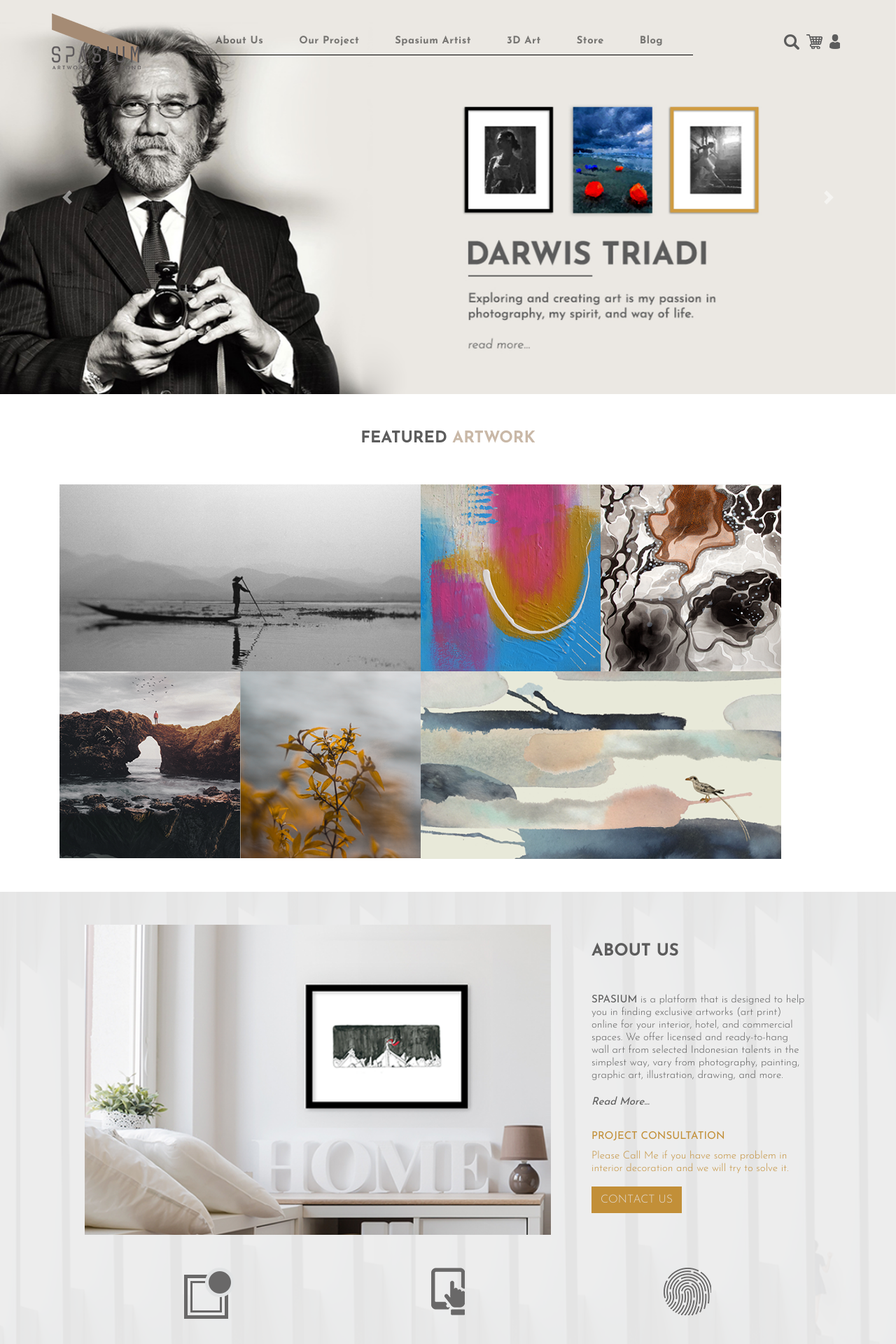
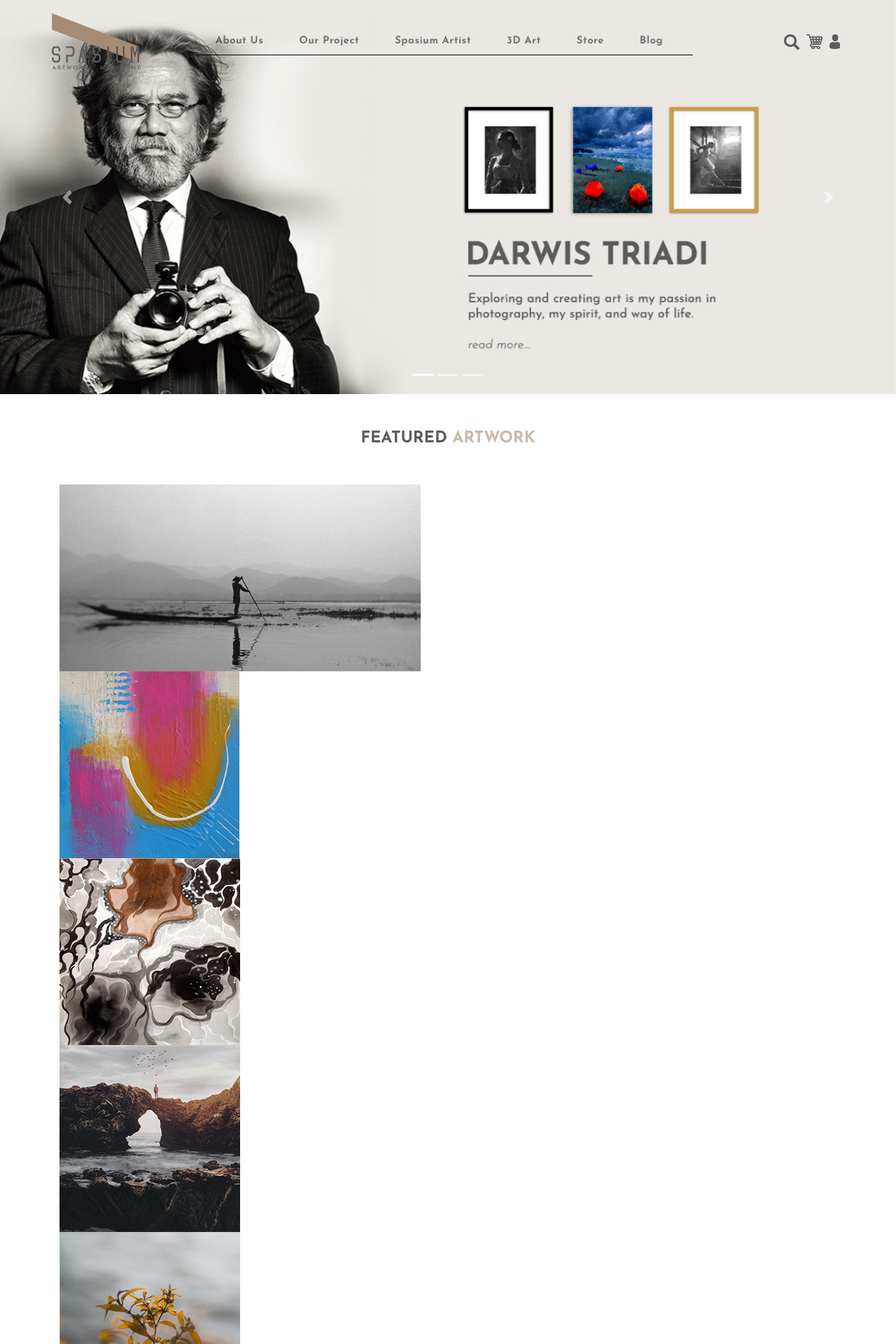
Before and after one commit to Merdeka-45/spasium, a PHP site: page / in a window 1280 px wide. Shown: the top 1920 px of the page at 70% size. Run offline with PHP 8.4, Linux system fonts and the light colour scheme.

Commit message:
update new responsive

```diff
--- a/assets/css/responsive-style.css
+++ b/assets/css/responsive-style.css
@@ -12,6 +12,12 @@
         width: 70% !important;
     }
     /* end of navbar */
+    .image-detail{
+        width: 100%;
+    }
+    .image-detail img{
+        width: 100%;
+    }
     /* featured */
     .feature-image .col-md-12:first-child .image-detail:nth-child(2), .feature-image .col-md-12:last-child .image-detail:nth-child(1){
         display: inline-block;
@@ -81,6 +87,11 @@
     }
     /* end of find us */
 }
+@media only screen and (max-width:425px){
+
+}
+
+
 @media only screen and (max-width: 360px)  {
     .navbar-toggler{
         padding: 2px 7px;
@@ -90,6 +101,9 @@
     }
     .navbar-brand img{
         width: 50% !important;
+    }
+    .image-detail{
+        width: 100%;
     }
     .image-detail img{
         width: 100%;
--- a/assets/css/style.css
+++ b/assets/css/style.css
@@ -99,7 +99,7 @@ body{
     color: #555555;
     letter-spacing: 0.5px;
 }
-.carousel-item{
+/* .carousel-item{
     position: relative;
 }
 .carousel-item img{
@@ -112,7 +112,7 @@ body{
     font-size: 17pt;
     width: 342px;
     color: #555555;
-}
+} */
 .carousel-control{
     color: #555555;
 }
--- a/index.html
+++ b/index.html
@@ -9,7 +9,8 @@
     <!-- CSS  -->
     <link rel="stylesheet" href="assets/css/bootstrap.css">
     <link rel="stylesheet" href="assets/css/style.css">
-    <link rel="stylesheet" href="assets/css/responsive-style.css">
+    <link rel="stylesheet" href="assets/css/responsive.css">
+    <!-- <link rel="stylesheet" href="assets/css/responsive-style.css"> -->
     <!-- end of CSS  -->
 
     <!-- Javascript -->
@@ -62,47 +63,43 @@
                     </div>
                 </div>
             </nav>
-            <div id="carouselExampleControls" class="carousel slide" data-ride="carousel">
+        </div>
+        <div id="carouselExampleIndicators" class="carousel slide" data-ride="carousel">
+            <ol class="carousel-indicators">
+              <li data-target="#carouselExampleIndicators" data-slide-to="0" class="active"></li>
+              <li data-target="#carouselExampleIndicators" data-slide-to="1"></li>
+              <li data-target="#carouselExampleIndicators" data-slide-to="2"></li>
+            </ol>
             <div class="carousel-inner">
               <div class="carousel-item active">
-                        <img class="d-block" src="assets/images/home-3.png" alt="First slide">
-                        <div class="carousel-caption d-none d-md-block">
-                            <!-- <p class="regular text-left">Artwork tells your story as a compliment to a beautifully designed space</p> -->
+                <img class="d-block w-100" src="assets/images/home-3.png" alt="First slide">
+              </div>
+              <div class="carousel-item">
+                <img class="d-block w-100" src="assets/images/home-3.png" alt="Second slide">
+              </div>
+              <div class="carousel-item">
+                <img class="d-block w-100" src="assets/images/home-3.png" alt="Third slide">
               </div>
             </div>
-                    <div class="carousel-item">
-                        <img class="d-block" src="assets/images/home-3.png" alt="Second slide">
-                        <div class="carousel-caption d-none d-md-block">
-                            <!-- <p class="regular text-left">Artwork tells your story as a compliment to a beautifully designed space</p> -->
-                        </div>
-                    </div>
-                    <div class="carousel-item">
-                        <img class="d-block" src="assets/images/home-3.png" alt="Third slide">
-                        <div class="carousel-caption d-none d-md-block">
-                            <!-- <p class="regular text-left">Artwork tells your story as a compliment to a beautifully designed space</p> -->
-                        </div>
-                    </div>
-                </div>
-                <a class="carousel-control carousel-control-prev" href="#carouselExampleControls" role="button" data-slide="prev">
+            <a class="carousel-control-prev" href="#carouselExampleIndicators" role="button" data-slide="prev">
               <span class="carousel-control-prev-icon" aria-hidden="true"></span>
               <span class="sr-only">Previous</span>
             </a>
-                <a class="carousel-control carousel-control-next" href="#carouselExampleControls" role="button" data-slide="next">
+            <a class="carousel-control-next" href="#carouselExampleIndicators" role="button" data-slide="next">
               <span class="carousel-control-next-icon" aria-hidden="true"></span>
               <span class="sr-only">Next</span>
             </a>
-            </div>
         </div>
     </section>
     <section id="feature-section">
         <div class="container">
             <div class="row">
-                <div class="col-md-12 text-center">
+                <div class="col-12 col-md-12 col-xl-12 text-center">
                     <p class="title-section bold subheadline">FEATURED <span class="theme-color">ARTWORK</span></p>
                 </div>
             </div>
             <div class="row feature-image">
-                <div class="col-12 col-md-12">
+                <div class="col-7 col-md-12">
                     <div class="image-detail">
                         <img src="assets/images/tile1.png" alt="">
                         <div class="text-center w-100 desc-detail">
@@ -128,7 +125,7 @@
                         </div>
                     </div>
                 </div>
-                <div class="col-md-12">
+                <div class="col-7 col-md-12">
                     <div class="image-detail">
                         <img src="assets/images/tile4.png" alt="">
                         <div class="text-center w-100 desc-detail">
@@ -163,7 +160,7 @@
                 <div class="col-md-8">
                     <img src="assets/images/tile-bg-2.png" alt="">
                 </div>
-                <div class="col-md-4 detail-about-us">
+                <div class="col-9 col-md-4 detail-about-us">
                     <h4 class="bold">ABOUT US</h4>
                     <p>
                         <span class="regular">SPASIUM</span> is a platform that is designed to help you in finding exclusive artworks (art print) online for your interior, hotel, and commercial spaces. We offer licensed and ready-to-hang wall art from selected Indonesian talents in the simplest way, vary from photography, painting, graphic art, illustration, drawing, and more.
@@ -177,17 +174,17 @@
                 </div>
             </div>
             <div class="row service-list justify-content-center">
-                <div class="col-md-3 service text-center">
+                <div class="col-8 col-md-3 service text-center">
                     <img src="assets/images/icon-ready.png" alt=""> </br>
                     <label class="bold" for="">Ready to Display</label>
                     <p><i> All our artworks are delivered framed and securely packaged, ready-to-display for your convenience.</p></i>
                 </div>
-                <div class="col-md-3 service text-center">
+                <div class="col-8 col-md-3 service text-center">
                     <img src="assets/images/icon-easy.png" alt=""> </br>
                     <label class="bold" for="">Easy to Order</label>
                     <p><i> Browse our collection online from any device, we offer the simplest way in selecting and buying artworks.</p></i>
                 </div>
-                <div class="col-md-3 service text-center">
+                <div class="col-8 col-md-3 service text-center">
                     <img src="assets/images/icon-limited.png" alt=""> </br>
                     <label class="bold" for="">Exclusive & Limited</label>
                     <p><i> Exclusivity is our concern. We offer individually selected artworks, printed in limited copies.</p></i>
@@ -271,7 +268,7 @@
     <section id="our-project">
         <div class="container">
             <div class="row">
-                <div class="col-md-4 text-right">
+                <div class="col-10 col-md-4 text-right">
                     <h4 class="bold">OUR PROJECT</h4>
                     <p>
                         Prambanan merupakan salah satu Candi di Indonesia yang dikenal banyak orang. Jika anda merupakan salah satu orang yang menyukai Candi Prambanan, artwork yang berjudul Prambanan ini bisa anda jadikan sebagai hiasan dinding di dalam rumah maupun restoran.
@@ -288,7 +285,7 @@
                     </p>
 
                 </div>
-                <div class="col-md-8">
+                <div class="col-10 col-md-8">
                     <img src="assets/images/project.png" alt="">
                 </div>
             </div>
@@ -302,7 +299,7 @@
                 </div>
             </div>
             <div class="row">
-                <div class="col-12 col-md-12">
+                <div class="col-8 col-md-12">
                     <div class="thumb-blog">
                         <img src="assets/images/blog-1.png" alt="">
                         <div class="label-blog w-100 text-center px-5">
@@ -330,7 +327,7 @@
                 </div>
             </div>
             <div class="row">
-                <div class="col-md-12">
+                <div class="col-8 col-md-12">
                     <div class="thumb-blog">
                         <img src="assets/images/blog-4.png" alt="">
                         <div class="label-blog w-100 text-center px-5">
@@ -367,7 +364,7 @@
                 </div>
             </div>
             <div class="row">
-                <div class="col-6 col-sm-6 col-xl-3">
+                <div class="col-5 col-sm-6 col-xl-3">
                     <p class="name-place regular">Beranda</p>
                     <p class="address light">
                         Jl. Gading Golf Boulevard <br>
@@ -375,7 +372,7 @@
                         Gading Serpong
                     </p>
                 </div>
-                <div class="col-6 col-xl-3 col-sm-6">
+                <div class="col-5 col-xl-3 col-sm-6">
                     <p class="name-place regular">Ethnicraft</p>
                     <p class="address light">
                         Jl. Radio Dalam bo. 50 <br>
@@ -387,14 +384,14 @@
                         Tangerang, Banten
                     </p>
                 </div>
-                <div class="col-6 col-xl-3 col-sm-6">
+                <div class="col-5 col-xl-3 col-sm-6">
                     <p class="name-place regular">Urbanloft</p>
                     <p class="address light">
                         Jl. Benda no.1c, Kemang <br>
                         Jakarta Selatan
                     </p>
                 </div>
-                <div class="col-6 col-xl-3 col-sm-6">
+                <div class="col-5 col-xl-3 col-sm-6">
                     <p class="name-place regular">Alfin</p>
                     <p class="address light">
                         Jl. Suryo no. 11A<br>
@@ -404,14 +401,14 @@
                 </div>
             </div> <br>
             <div class="row">
-                <div class="col-xl-3 col-sm-6">
+                <div class="col-5 col-xl-3 col-sm-6">
                     <p class="name-place regular">Saniharto</p>
                     <p class="address light">
                         Jl. Kemang Selatan Raya 109B<br>
                         Jakarta Selatan
                     </p>
                 </div>
-                <div class="col-xl-3 col-sm-6">
+                <div class="col-5 col-xl-3 col-sm-6">
                     <p class="name-place regular">Coming Soon</p>
                     <p class="address light">
                         We will join with any furniture store<br>
@@ -440,7 +437,7 @@
     <section id="footer-lp">
         <div class="container">
             <div class="row justify-content-center">
-                <div class="col-xl-3 col-sm-5">
+                <div class="col-8 col-xl-3 col-sm-5">
                     <p class="bold p-no-ma">Information</p>
                     <hr class="footer--hr">
                     <div class="row footer-menu">
@@ -456,7 +453,7 @@
                         </div>
                     </div>
                 </div>
-                <div class="col-12 col-xl-4 col-sm-5">
+                <div class="col-8 col-xl-4 col-sm-5">
                     <p class="bold p-no-ma">Contact Us</p>
                     <hr class="footer--hr">
                     <p>P : (+62) 882 1553 0130 | (+62) 817 527 3595</p>
```
Also changed, not shown: assets/css/responsive.css (added, +93 -0 lines). Lines whose indentation alone changed are shown as unchanged.
